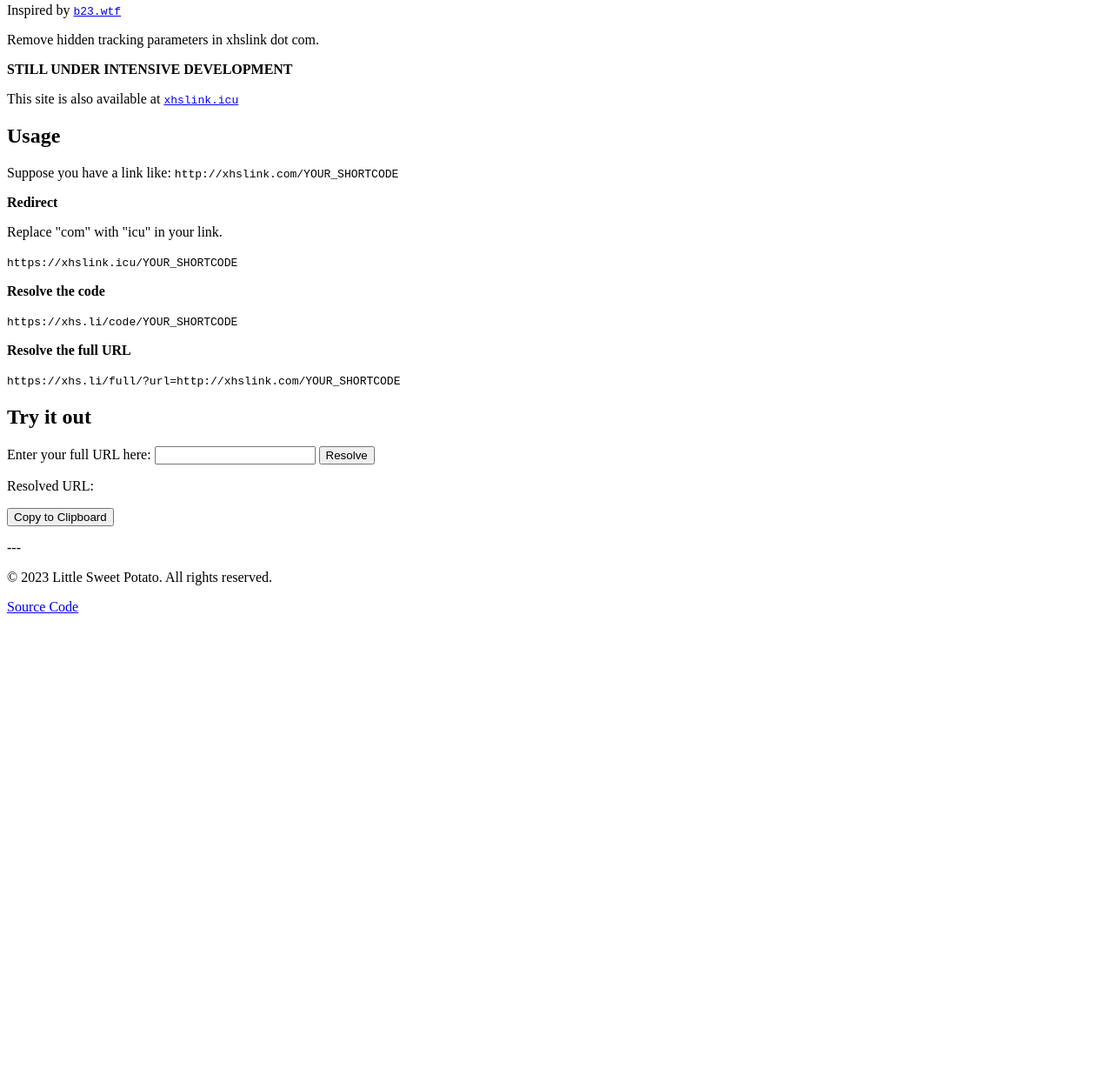
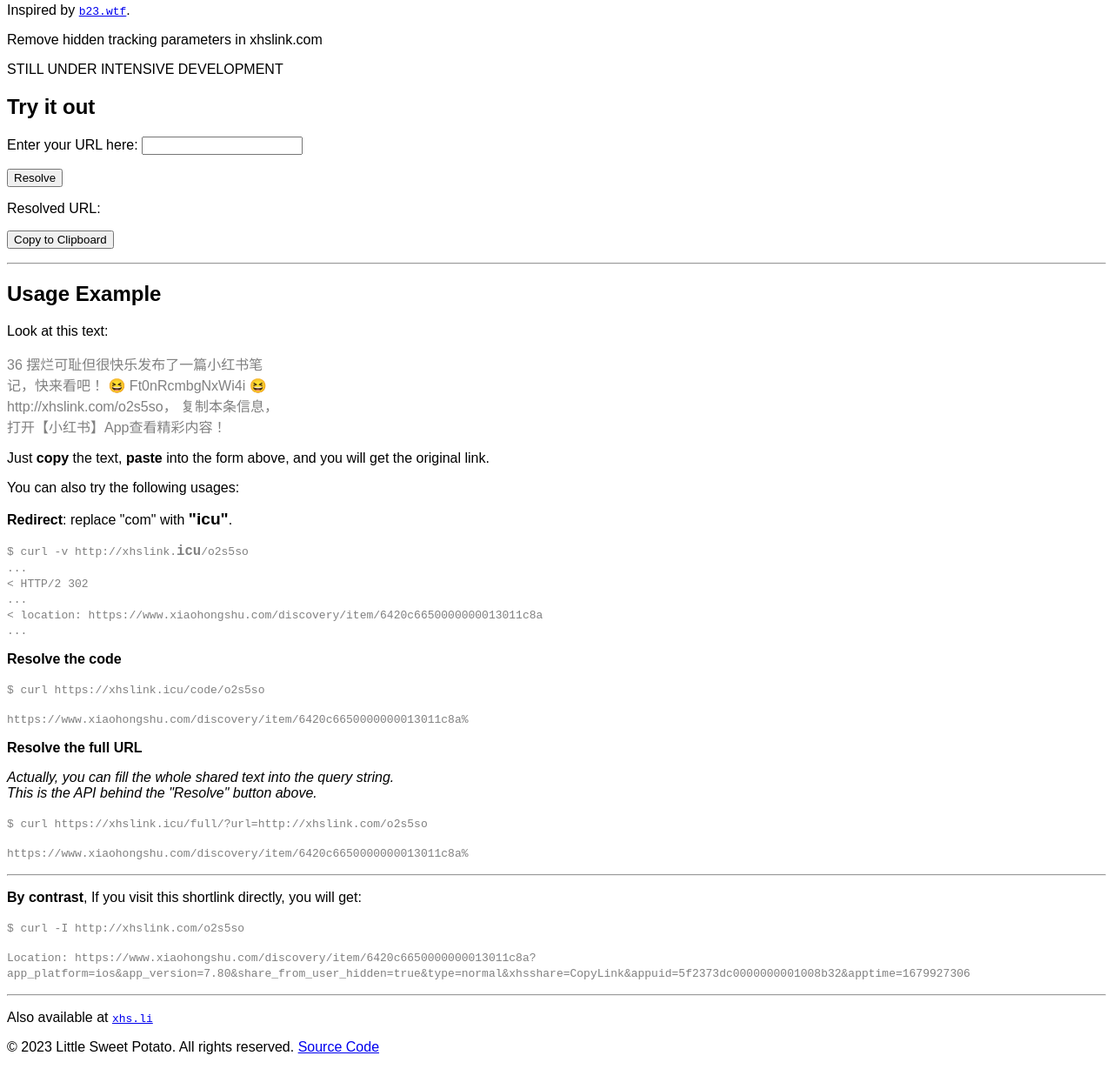
Before and after one commit to usexhs/xhs-link, a plain HTML site: page src/index.html in a window 1280 px wide. Shown: the part 77-1306 px from the top of the page at 87% size. Before the commit the page ends 800 px from the top, so only its background shows below. Drawn offline with Linux system fonts and the light colour scheme.

Commit message:
Rearrange HTML frontend

```diff
--- a/src/index.html
+++ b/src/index.html
@@ -1,49 +1,104 @@
 <!DOCTYPE html>
 <html lang="en">
+
 <head>
     <meta charset="UTF-8">
     <meta name="viewport" content="width=device-width, initial-scale=1.0">
     <title>xhslink Resolver</title>
 </head>
+
 <body>
+    <div style="word-wrap: break-word; font-family: sans-serif;">
         <h1>xhslink Resolver</h1>
-
-    <p>Inspired by <a href="https://b23.wtf"><code>b23.wtf</code></a></p>
-
-    <p>Remove hidden tracking parameters in xhslink dot com.</p>
-    <p><strong>STILL UNDER INTENSIVE DEVELOPMENT</strong></p>
-    <p>This site is also available at <a href="https://xhslink.icu"><code>xhslink.icu</code></a></p>
-
-    <h2>Usage</h2>
-
-        <p>Suppose you have a link like: <code>http://xhslink.com/YOUR_SHORTCODE</code></p>
-
-        <strong>Redirect</strong>
-        <p>Replace "com" with "icu" in your link. </p>
-        <p><code>https://xhslink.icu/YOUR_SHORTCODE</code></p>
-
-        <strong>Resolve the code</strong>
-        <p><code>https://xhs.li/code/YOUR_SHORTCODE</code></p>
-
-        <strong>Resolve the full URL</strong>
-        <p><code>https://xhs.li/full/?url=http://xhslink.com/YOUR_SHORTCODE</code></p>
-
+        <div>
+            <p>Inspired by <a href="https://b23.wtf"><code>b23.wtf</code></a>.</p>
+            <p>Remove hidden tracking parameters in xhslink.com</p>
+            <p>STILL UNDER INTENSIVE DEVELOPMENT</p>
+        </div>
 
         <h2>Try it out</h2>
-    <label for="fullurl">Enter your full URL here:</label>
-    <input type="text" id="fullurl" name="fullurl" required>
+        <div>
+            <p><label for="fullurl">Enter your URL here:</label>
+            <input type="text" id="fullurl" name="fullurl" required></p>
             <button onclick="resolveFullURL()">Resolve</button>
 
             <p>Resolved URL: <code id="result"></code></p>
+            <p>
                 <button onclick="copyToClipboard()">Copy to Clipboard</button>
                 <span id="copied"></span>
+            </p>
+        </div>
 
-    <p>---</p>
+        <hr>
+
+        <h2>Usage Example</h2>
+        <div>
+            <p>Look at this text:</p>
+            <p style="color: grey;max-width: 20em;">
+                36 摆烂可耻但很快乐发布了一篇小红书笔记，快来看吧！
+                😆 Ft0nRcmbgNxWi4i 😆 http://xhslink.com/o2s5so，
+                复制本条信息，打开【小红书】App查看精彩内容！
+            </p>
+
+            <p>
+                Just <strong>copy</strong> the text,
+                <strong>paste</strong> into the form above,
+                and you will get the original link.
+            </p>
+
+            <p>You can also try the following usages:</p>
+            <!-- <hr> -->
+            <p><strong>Redirect</strong>: replace "com" with <strong style="font-size: 1.2em;">"icu"</strong>. </p>
+            <div style="color: grey;">
+                <code>$ curl -v http://xhslink.<strong style="font-size: 1.2em;">icu</strong>/o2s5so</code>
+                <!-- <br><code>...</code>
+            <br><code>< HTTP/1.1 301 Moved Permanently</code>
+            <br><code>...</code>
+            <br><code>< Location: https://xhslink.icu/o2s5so</code> -->
+                <br><code>...</code>
+                <br><code>&lt; HTTP/2 302 </code>
+                <br><code>...</code>
+                <br><code>&lt; location: https://www.xiaohongshu.com/discovery/item/6420c6650000000013011c8a</code>
+                <br><code>...</code>
+            <!-- <br><code>
+                &lt;p&gt;You should be redirected automatically to the target URL:
+                &lt;a href=&quot;https://www.xiaohongshu.com/discovery/item/6420c6650000000013011c8a&quot;&gt;
+                https://www.xiaohongshu.com/discovery/item/6420c6650000000013011c8a&lt;a&gt;.
+                If not, click the link.
+            </code> -->
+
+            </div>
+
+            <p><strong>Resolve the code</strong></p>
+            <div style="color: grey;">
+                <code>$ curl https://xhslink.icu/code/o2s5so</code>
+                <p><code>https://www.xiaohongshu.com/discovery/item/6420c6650000000013011c8a%</code></p>
+
+            </div>
+            <p><strong>Resolve the full URL</strong></p>
+            <p style="max-width: 40em;"><em>
+                    Actually, you can fill the whole shared text into the query string.
+                    <br>This is the API behind the "Resolve" button above.
+                </em></p>
+            <div style="color: grey;">
+                <p><code>$ curl https://xhslink.icu/full/?url=http://xhslink.com/o2s5so</code></p>
+                <p><code>https://www.xiaohongshu.com/discovery/item/6420c6650000000013011c8a%</code></p>
+            </div>
+            <hr>
+
+            <p><strong>By contrast</strong>, If you visit this shortlink directly, you will get:</p>
+            <div style="color: grey;">
+                <p><code>$ curl -I http://xhslink.com/o2s5so</code></p>
+                <p><code>Location: https://www.xiaohongshu.com/discovery/item/6420c6650000000013011c8a?app_platform=ios&app_version=7.80&share_from_user_hidden=true&type=normal&xhsshare=CopyLink&appuid=5f2373dc0000000001008b32&apptime=1679927306</code></p>
+            </div>
+
+            <hr>
             <footer>
-        <p>© 2023 Little Sweet Potato. All rights reserved. </p>
-        <a href="https://github.com/usexhs/">Source Code</p>
+                <p>Also available at <a href="https://xhs.li"><code>xhs.li</code></a></p>
+                <p>© 2023 Little Sweet Potato. All rights reserved. <a href="https://github.com/usexhs/">Source Code</p>
+
             </footer>
-
+        </div>
         <script>
             function resolveFullURL() {
                 document.getElementById("copied").innerText = '';
@@ -88,10 +143,8 @@
                         document.getElementById("copied").innerText = 'Failed to Copy';
                         console.error('Unable to copy text: ', err);
                     });
-
-            /* Alert the copied text */
-
             }
         </script>
 </body>
+
 </html>
```
Lines whose indentation alone changed are shown as unchanged.
